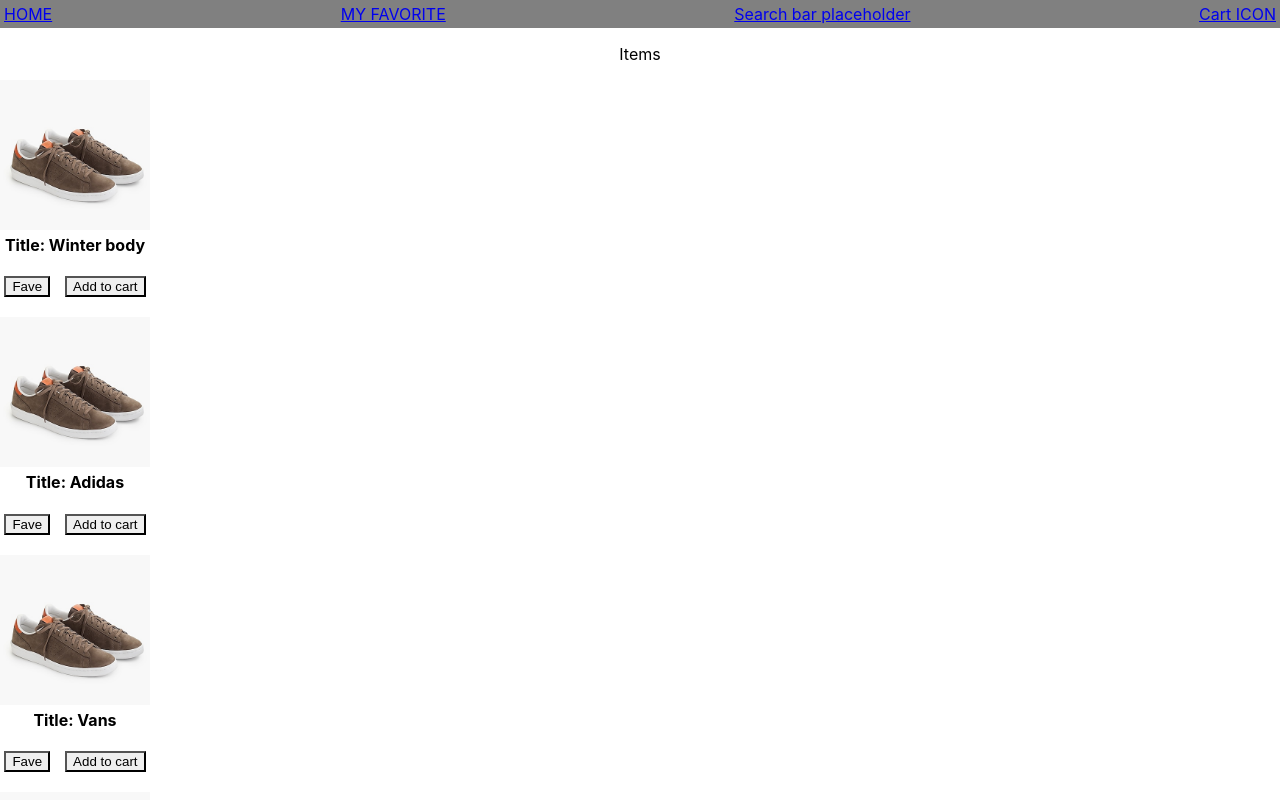
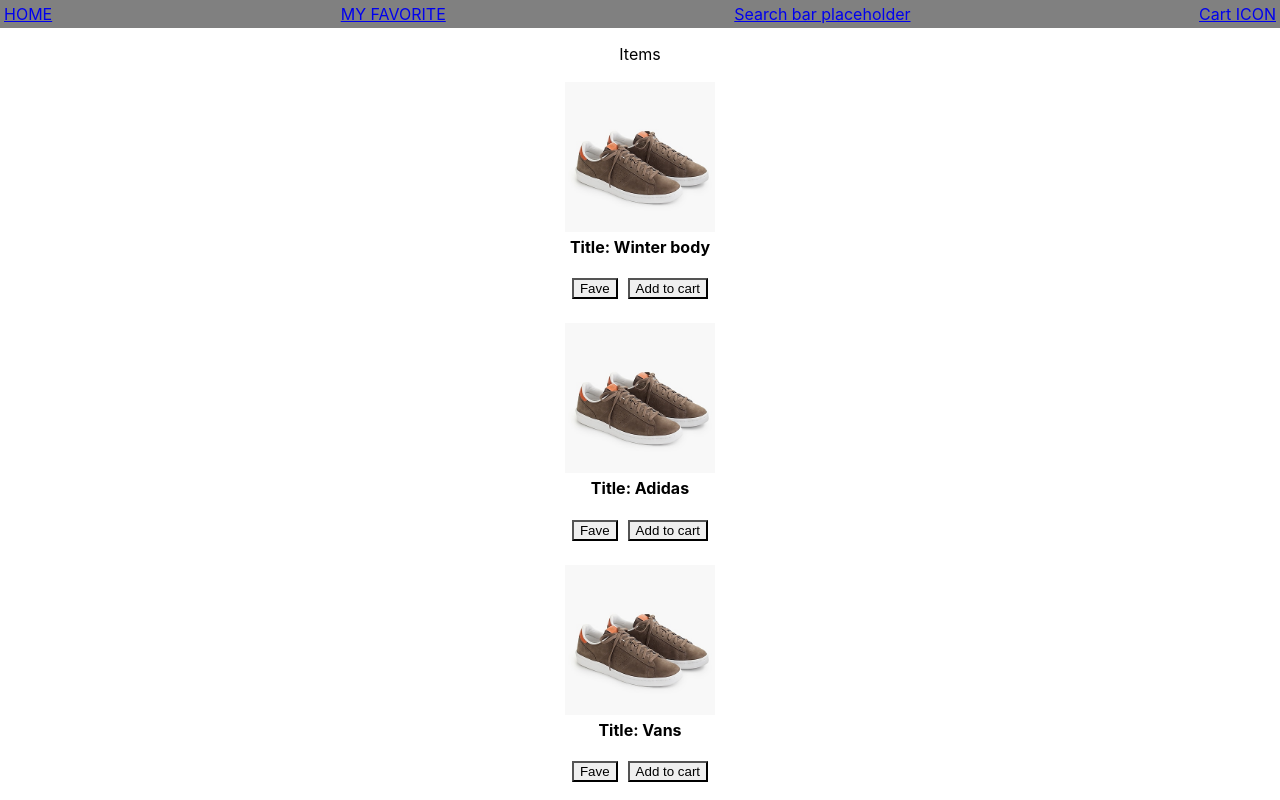
Before and after one commit to ifiokudoidiok/zirashop, a React (Create React App) app: page / in a window 1280 px wide. Shown: the top 800 px of the page. Built offline with nearby package versions, Linux system fonts and the light colour scheme; no server answers.

Commit message:
Refactor styling for Home component

```diff
--- a/src/components/Home.tsx
+++ b/src/components/Home.tsx
@@ -22,12 +22,9 @@ const Home = (props: any) => {
 
   let itemList = props.items.map((item: any) => {
     return (
-      <Stack spacing={4} direction="row" justify="">
+      <Stack wrap='wrap'>
         <Box
-          maxW="sm"
-          borderWidth="1px"
-          borderRadius="lg"
-          overflow="hidden"
+        display='flex'  p={2} wrap='wrap' flexDirection='column'alignItems='center'
           key={item.id}
         >
           <Box>
@@ -38,11 +35,12 @@ const Home = (props: any) => {
             fontWeight="semibold"
             as="h4"
             lineHeight="tight"
-            isTruncated
           >
             Title: {item.title}
           </Box>
-          <Stack spacing={15} direction="row" justify="center">
+          <Stack spacing={10} direction="row"
+          align="center"
+          >
             <Button colorScheme="teal" size="xs">
               Fave
             </Button>
```
